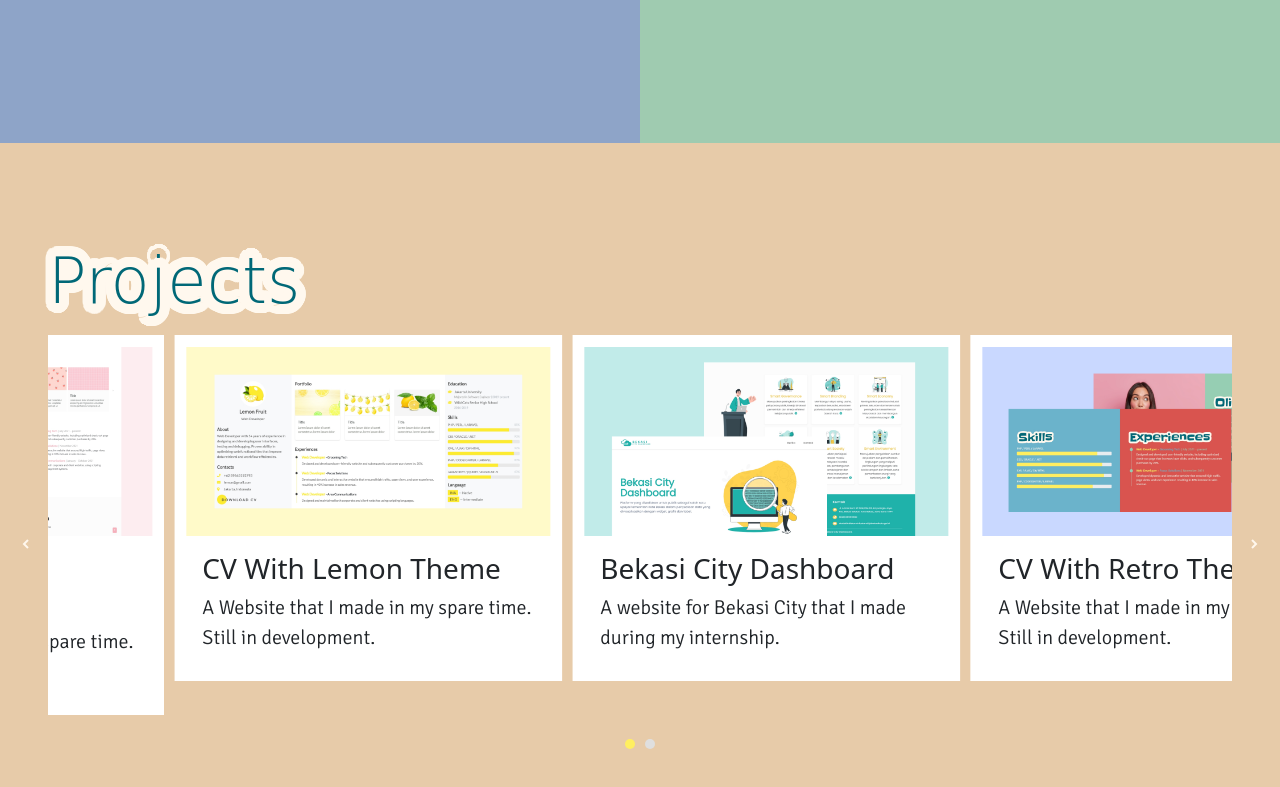
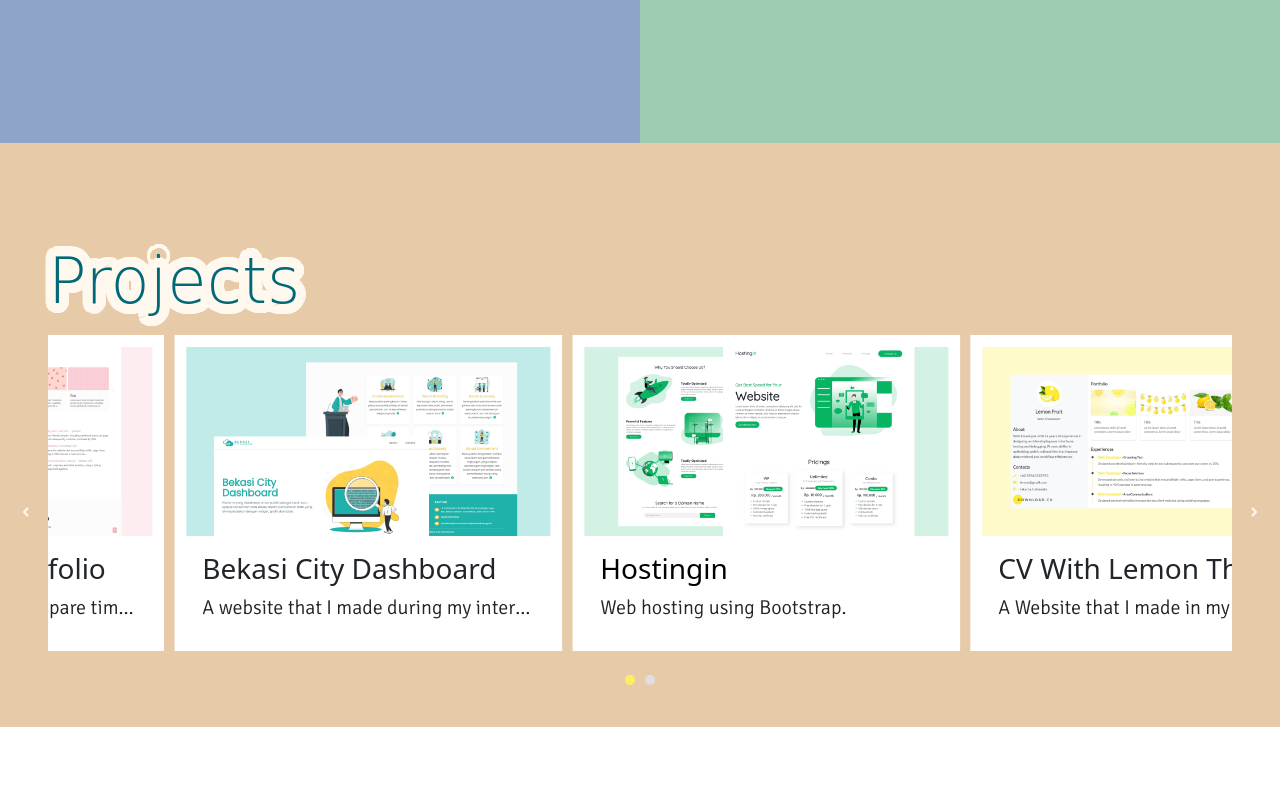
Before and after one commit to wecitra/wecitra.github.io, a plain HTML site: page index.html in a window 1280 px wide. Shown: the part 1023-1810 px from the top of the page. After the commit the page ends 1750 px from the top, so only its background shows below. Drawn offline with nearby package versions, Linux system fonts and the light colour scheme; a web font is replaced by a local one.

Commit message:
add portfolio_5

```diff
--- a/assets/css/style.css
+++ b/assets/css/style.css
@@ -168,6 +168,17 @@
   transform: translateX(-50%);
 }
 
+.projects .card-body a {
+  text-decoration: none;
+  color: var(--quaternary);
+}
+
+.projects .card-body p {
+  white-space: nowrap;
+  overflow: hidden;
+  text-overflow: ellipsis;
+}
+
 /* EXPERIENCES */
 
 .stepprogress {
--- a/index.html
+++ b/index.html
@@ -110,8 +110,24 @@
                     <img src="assets/img/portfolios/portfolio_1.png"
                         class="card-img-top" alt="...">
                     <div class="card-body">
-                        <h5 class="card-title fs-3">Personal Website Portfolio</h5>
-                        <p class="card-text fs-5">A Website that I made in my spare time. Still in development.</p>
+                        <h5 class="card-title fs-3">Personal Web Portfolio</h5>
+                        <p class="card-text fs-5">A Website that I made in my spare time. Under Development.</p>
+                    </div>
+                </div>
+                <div class="card item mb-3">
+                    <img src="assets/img/portfolios/portfolio_4.png"
+                        class="card-img-top" alt="...">
+                    <div class="card-body">
+                        <h5 class="card-title fs-3">Bekasi City Dashboard</h5>
+                        <p class="card-text fs-5">A website that I made during my internship.</p>
+                    </div>
+                </div>
+                <div class="card item mb-3">
+                    <img src="assets/img/portfolios/portfolio_5.png"
+                        class="card-img-top" alt="...">
+                    <div class="card-body">
+                        <a href="https://wecitra.github.io/web-hosting/"><h5 class="card-title fs-3">Hostingin</h5></a>
+                        <p class="card-text fs-5">Web hosting using Bootstrap.</p>
                     </div>
                 </div>
                 <div class="card item mb-3">
@@ -119,23 +135,15 @@
                         class="card-img-top" alt="...">
                     <div class="card-body">
                         <h5 class="card-title fs-3">CV With Lemon Theme</h5>
-                        <p class="card-text fs-5">A Website that I made in my spare time. Still in development.</p>
-                    </div>
-                </div>
-                <div class="card item mb-3">
-                    <img src="assets/img/portfolios/portfolio_4.png"
-                        class="card-img-top" alt="...">
-                    <div class="card-body">
-                        <h5 class="card-title fs-3">Bekasi City Dashboard</h5>
-                        <p class="card-text fs-5">A website for Bekasi City that I made during my internship.</p>
+                        <p class="card-text fs-5">A Website that I made in my spare time. Under Development.</p>
                     </div>
                 </div>
                 <div class="card item mb-3">
                     <img src="assets/img/portfolios/portfolio_3.png"
                         class="card-img-top" alt="...">
                     <div class="card-body">
-                        <h5 class="card-title fs-3">CV With Retro Theme</h5>
-                        <p class="card-text fs-5">A Website that I made in my spare time. Still in development.</p>
+                        <h5 class="card-title fs-3">Simple Web Portfolio</h5>
+                        <p class="card-text fs-5">A Website that I made in my spare time. Under Development.</p>
                     </div>
                 </div>
             </div>
```
Also changed, not shown: assets/img/portfolios/portfolio_5.png (added).
